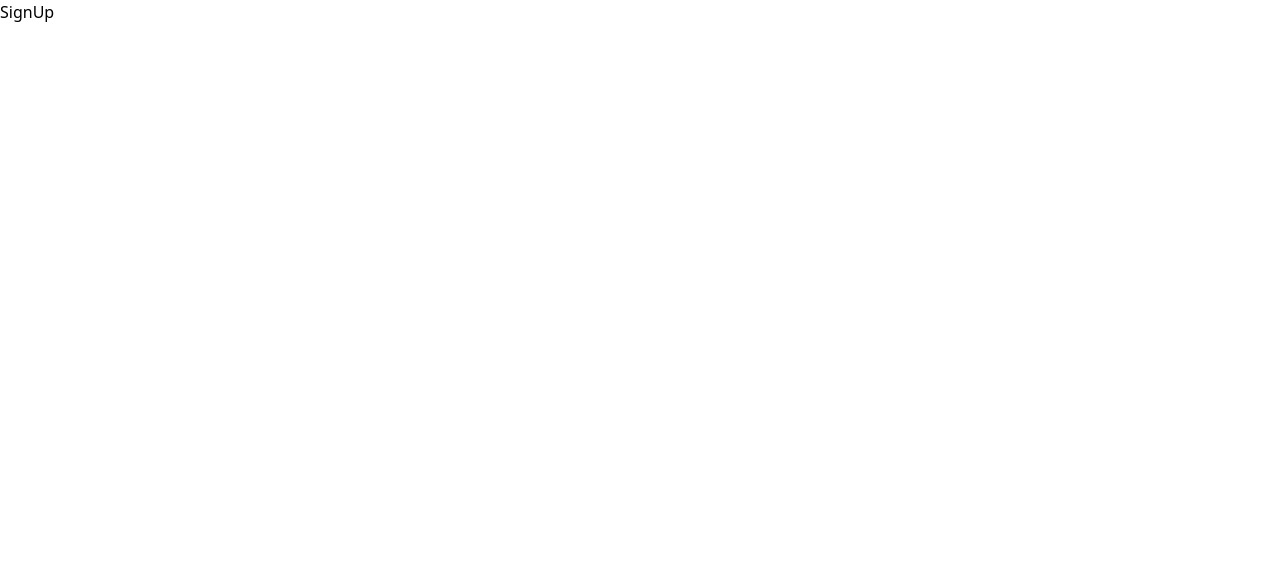
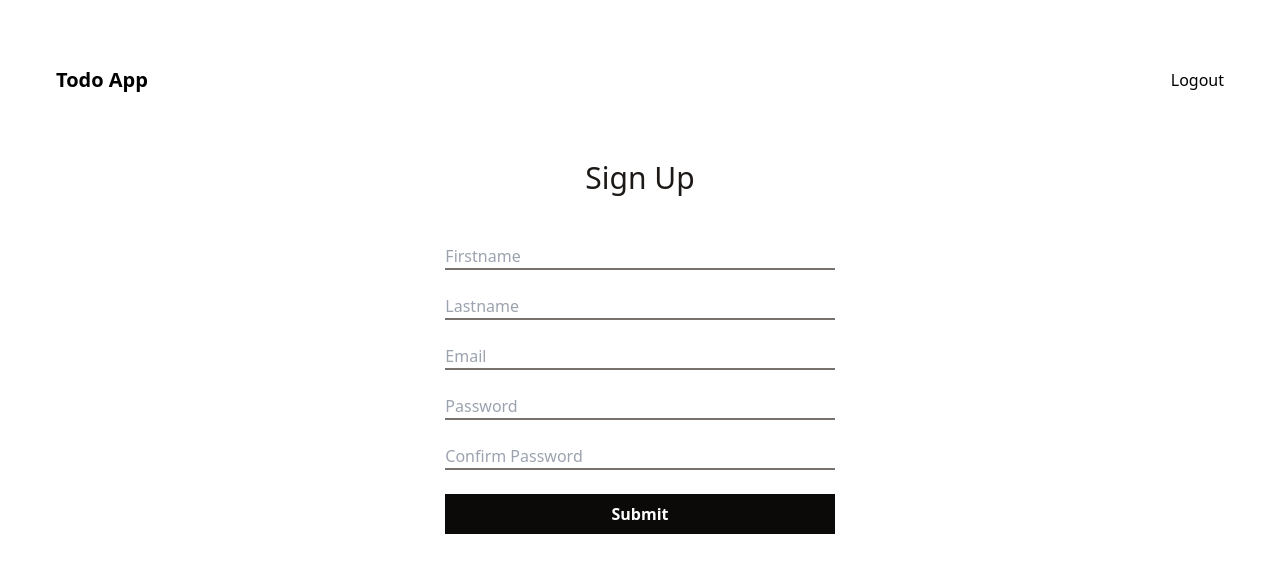
Before and after one commit to Tjanelidze/todo-app-client, a React (Vite) app: page /signup in a window 1280 px wide. Shown: the top 572 px of the page. Built offline with nearby package versions, Linux system fonts and the light colour scheme.

Commit message:
created basic layout for signup and login

```diff
--- a/src/App.tsx
+++ b/src/App.tsx
@@ -11,8 +11,11 @@ function App() {
         <Route element={<AppLayout />}>
           <Route path="/" element={<TodoApp />} />
         </Route>
-        <Route path="/login" element={<Login />} />
-        <Route path="/signup" element={<SignUp />} />
+
+        <Route element={<AppLayout />}>
+          <Route path="/login" element={<Login />} />
+          <Route path="/signup" element={<SignUp />} />
+        </Route>
       </Routes>
     </BrowserRouter>
   );
--- a/src/pages/Login.tsx
+++ b/src/pages/Login.tsx
@@ -1,5 +1,27 @@
-import React from "react";
+export default function Login() {
+  return (
+    <div className="mx-auto w-1/3">
+      <h1 className="mb-12 block text-center text-3xl text-stone-900">Login</h1>
+      <form className="flex flex-col gap-6">
+        <input
+          className="border-b-2 border-stone-500"
+          placeholder="Email"
+          type="email"
+          autoComplete="email"
+          id="email"
+        />
 
-export default function Login() {
-  return <div>Login</div>;
+        <input
+          className="border-b-2 border-stone-500"
+          placeholder="Password"
+          type="password"
+          id="password"
+        />
+
+        <button className="bg-stone-950 p-2 font-bold text-white hover:bg-stone-800 hover:text-gray-200">
+          Submit
+        </button>
+      </form>
+    </div>
+  );
 }
--- a/src/pages/SignUp.tsx
+++ b/src/pages/SignUp.tsx
@@ -1,5 +1,50 @@
-import React from "react";
+export default function SignUp() {
+  return (
+    <div className="mx-auto w-1/3">
+      <h1 className="mb-12 block text-center text-3xl text-stone-900">
+        Sign Up
+      </h1>
+      <form className="flex flex-col gap-6">
+        <input
+          className="border-b-2 border-stone-500"
+          type="text"
+          id="firstName"
+          placeholder="Firstname"
+        />
 
-export default function SignUp() {
-  return <div>SignUp</div>;
+        <input
+          className="border-b-2 border-stone-500"
+          placeholder="Lastname"
+          type="text"
+          id="lastName"
+        />
+
+        <input
+          className="border-b-2 border-stone-500"
+          placeholder="Email"
+          type="email"
+          autoComplete="email"
+          id="email"
+        />
+
+        <input
+          className="border-b-2 border-stone-500"
+          placeholder="Password"
+          type="password"
+          id="password"
+        />
+
+        <input
+          className="border-b-2 border-stone-500"
+          placeholder="Confirm Password"
+          type="password"
+          id="confirmPassword"
+        />
+
+        <button className="bg-stone-950 p-2 font-bold text-white hover:bg-stone-800 hover:text-gray-200">
+          Submit
+        </button>
+      </form>
+    </div>
+  );
 }
--- a/src/ui/AppLayout.tsx
+++ b/src/ui/AppLayout.tsx
@@ -5,7 +5,7 @@ export default function AppLayout() {
   return (
     <>
       <Header />
-      <main className="container h-[80vh]">
+      <main className="container h-[70vh]">
         <Outlet />
       </main>
     </>
```
Also changed, not shown: 1 other file (tests, documents, lock files or other folders).
